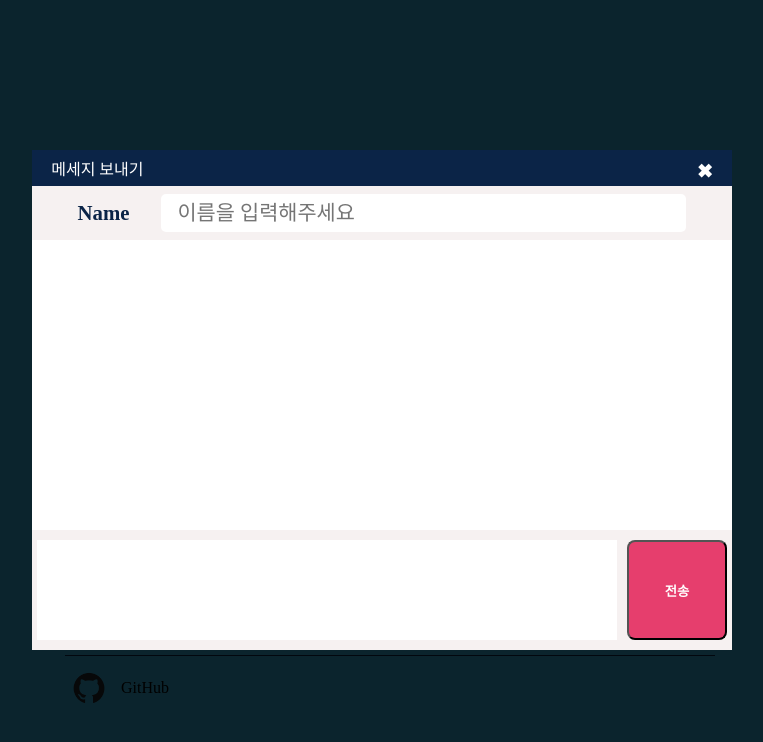
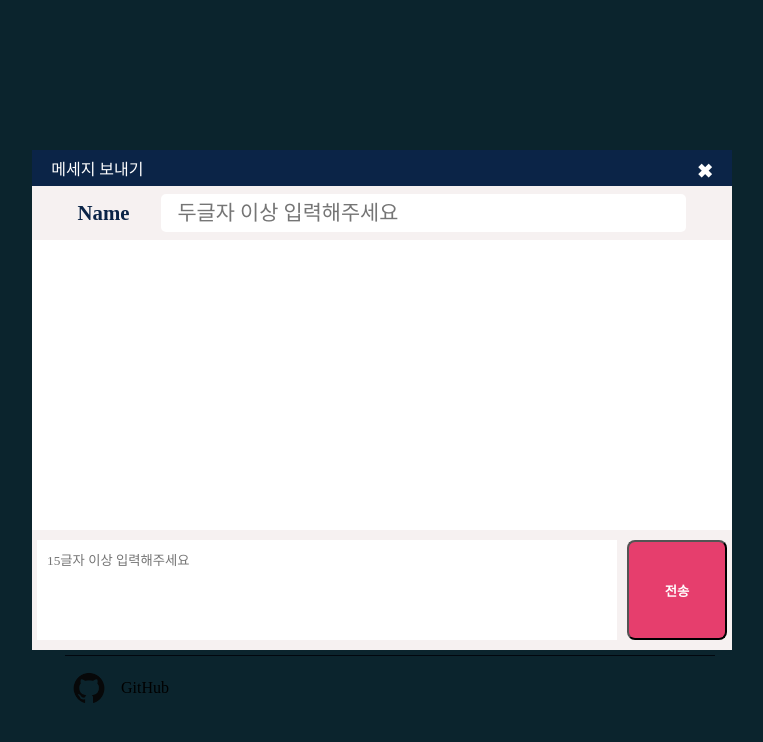
Before and after one commit to SJ0826/random-message-project, a React (Create React App) app: page / in a window 1280 px wide. Both pictures are taken after a click on the element "메세지 보내기". Shown: the top 742 px of the page, without its empty margins (258-1021 px from the left). Built offline with nearby package versions, Linux system fonts and the light colour scheme; a web font is replaced by a local one.

Commit message:
Feat: create validation function for message form

```diff
--- a/src/components/ChattingBox/ChattingBoxForm/index.tsx
+++ b/src/components/ChattingBox/ChattingBoxForm/index.tsx
@@ -47,6 +47,8 @@ const ChattingBoxForm = ({ isDisabled }: ChattingBoxFormProps) => {
 				onChange={useMessageFormInput()}
 				ref={inputRef}
 				disabled={isDisabled}
+				placeholder={!isDisabled && '15글자 이상 입력해주세요'}
+				required
 			/>
 			<button className="chat-form__bt" type="submit" disabled={isDisabled}>
 				{isDisabled ? TRANSFER_COMPLETE : TRANSFER_NOT_COMPLETED}
--- a/src/components/ChattingBox/ChattingBoxHeader/index.tsx
+++ b/src/components/ChattingBox/ChattingBoxHeader/index.tsx
@@ -6,6 +6,7 @@ import {
 } from 'lib/constants/constants'
 import useMessageFormInput from 'lib/hooks/useMessageFormInput'
 import { messageFormAtom } from 'lib/recoil/recoilMessageFormState'
+import validateText from 'lib/util/validateText'
 import React from 'react'
 import { SetterOrUpdater, useRecoilValue } from 'recoil'
 
@@ -44,6 +45,7 @@ const ChattingBoxHeader = ({
 					placeholder={namePlaceholder}
 					onChange={useMessageFormInput()}
 					value={nameInputValue}
+					required
 				/>
 			</div>
 		</div>
--- a/src/components/ChattingBox/index.tsx
+++ b/src/components/ChattingBox/index.tsx
@@ -4,6 +4,7 @@ import ChattingBoxHeader from './ChattingBoxHeader'
 import ChattingBoxForm from './ChattingBoxForm'
 import ChattingView from './ChattingView'
 import { SetterOrUpdater } from 'recoil'
+import validateText from 'lib/util/validateText'
 
 interface ChattingBoxProps {
 	setIsOpen: SetterOrUpdater<boolean>
--- a/src/lib/constants/constants.ts
+++ b/src/lib/constants/constants.ts
@@ -6,7 +6,7 @@ export const TRANSFER_COMPLETE = '전송 완료'
 export const NAME_INPUT_LABEL_CHATBOX = 'Name'
 export const NAME_INPUT_LABEL_LOGGING = 'From'
 
-export const CHATBOX_PLACEHOLDER = '이름을 입력해주세요'
+export const CHATBOX_PLACEHOLDER = '두글자 이상 입력해주세요'
 export const CHATBOX_TITLE = '메세지 보내기'
 
 export const GITHUB_URL = 'https://github.com/SJ0826/random-message-project'
```
Also changed, not shown: src/lib/util/validateText.ts (added, +9 -0 lines), 1 other file (tests, documents, lock files or other folders).
